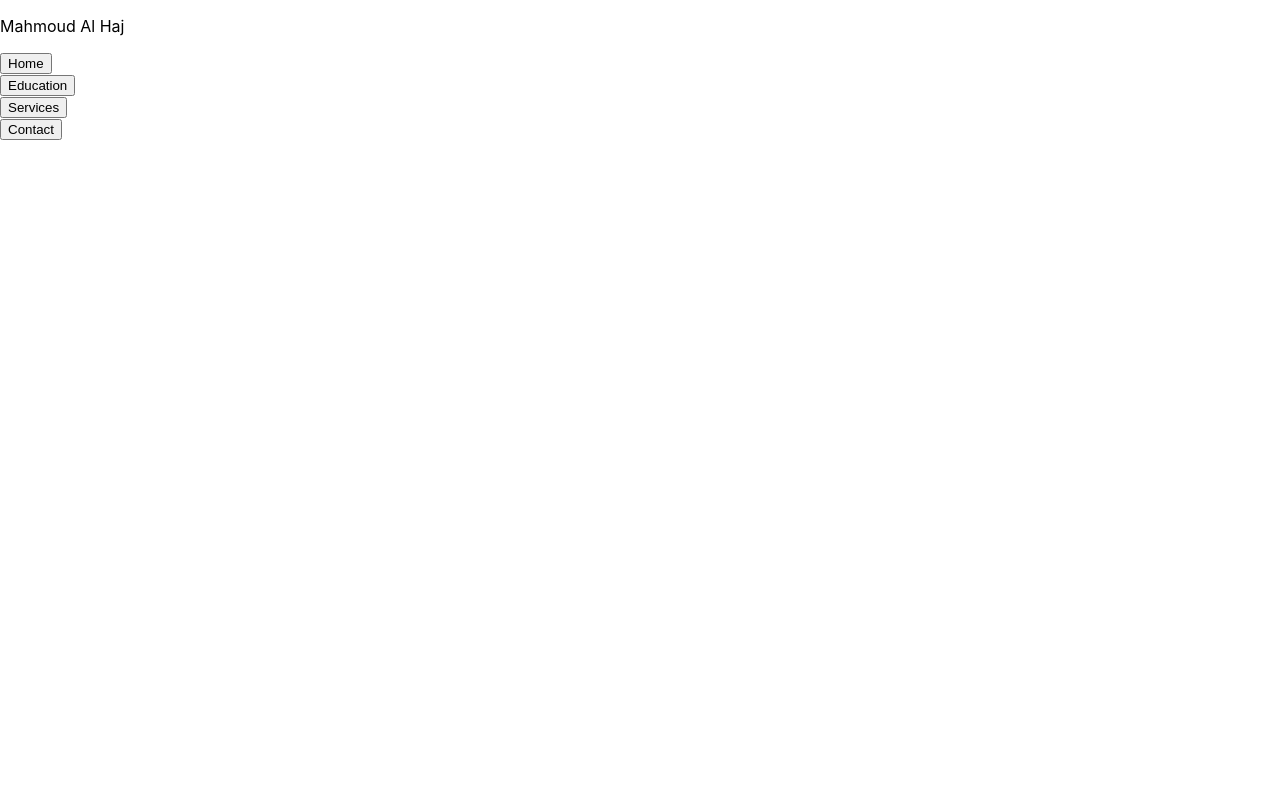
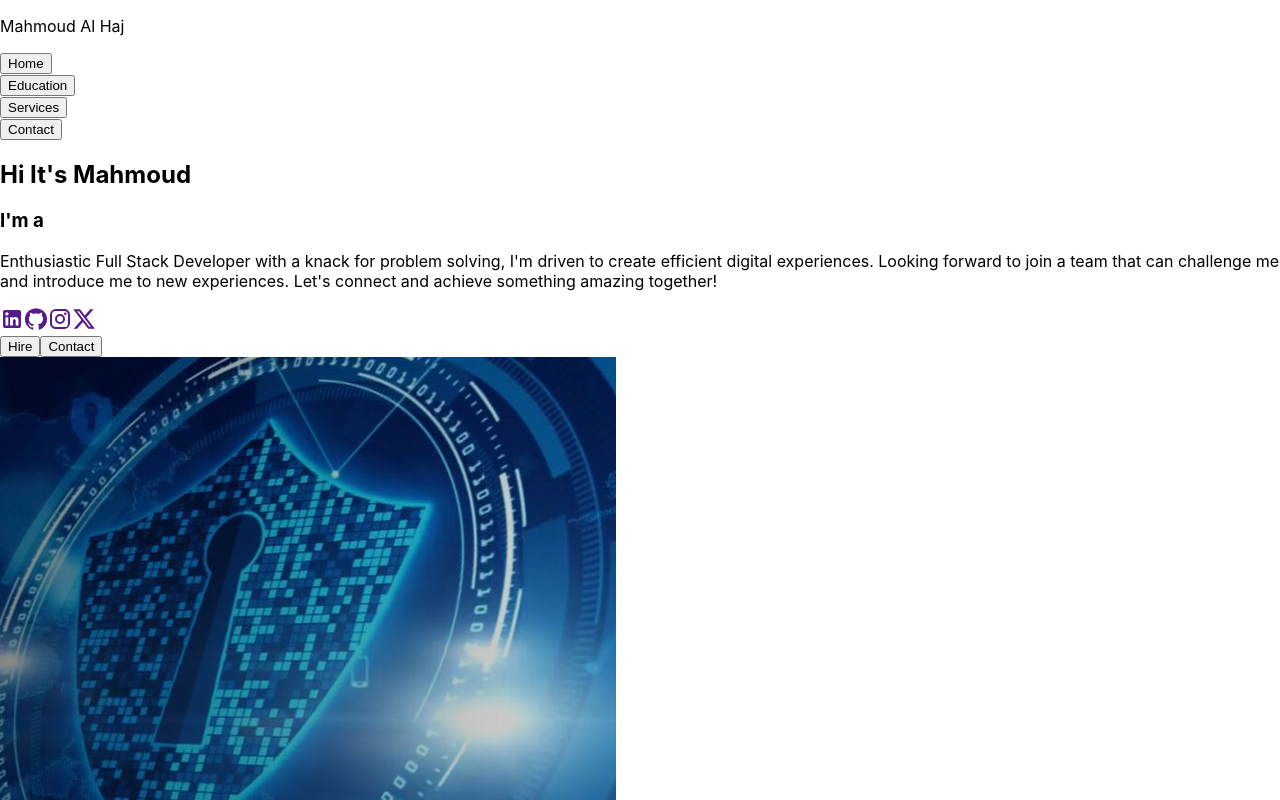
Before and after one commit to MahmoudAlHaj4/-Personal-Portfolio-Website, a React (Create React App) app in the folder personalwebsite/: page / in a window 1280 px wide. Shown: the top 800 px of the page. Built offline with nearby package versions, Linux system fonts and the light colour scheme.

Commit message:
add hero section

```diff
--- a/personalwebsite/src/profile/profile.jsx
+++ b/personalwebsite/src/profile/profile.jsx
@@ -20,6 +20,42 @@ const Profile = ()=>{
 
                 </div>
             </div>
+
+            <section>
+                <div className="home flex center">
+                    <div className="home-container flex column">
+                        <div className="hero-section">
+                            <h1>Hi It's <span>Mahmoud</span></h1>
+                            <h3 className="text-animation">I'm a <span></span></h3>
+                            <p>Enthusiastic Full Stack Developer with a knack for problem solving, I'm driven to create efficient digital experiences.
+                                Looking forward to join a team that can challenge me and introduce me to new experiences.
+                                Let's connect and achieve something amazing together! </p>
+                        </div>
+                        <div className="social-icons flex">
+                            <a href=""><LinkedInIcon className="icon"/></a>
+                            <a href=""><GitHubIcon className="icon"/></a>
+                            <a href=""><InstagramIcon className="icon"/></a>
+                            <a href=""><XIcon className="icon"/></a>
+                        </div>
+
+                        <div className="btn-group flex">
+                            <button className="btn">Hire</button>
+                            <button className="btn">Contact</button>
+                        </div>
+                    </div>
+
+                <div className="home-img">
+                        <img src={image} alt="" />
+                </div>
+            </div>
+            </section>
+
+
+
+
+
+
+
         </div>
     )
 }
```
